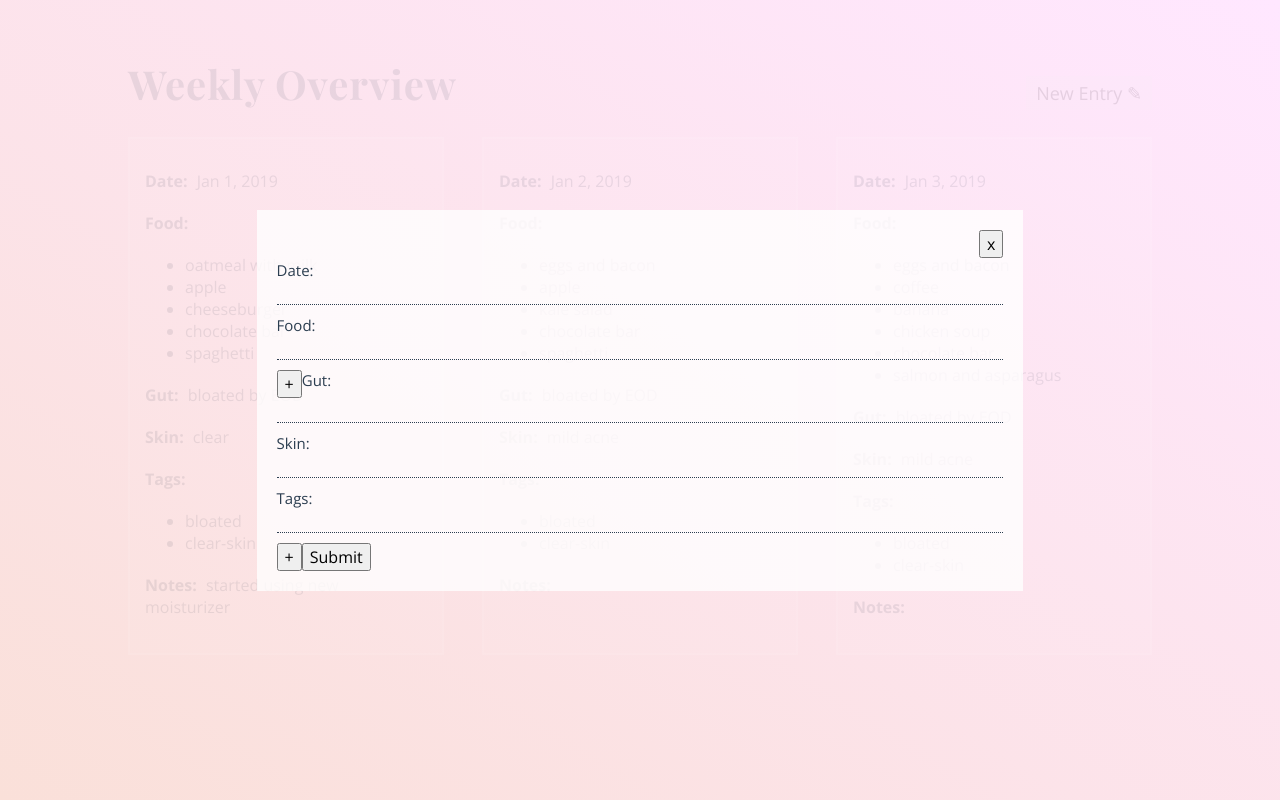
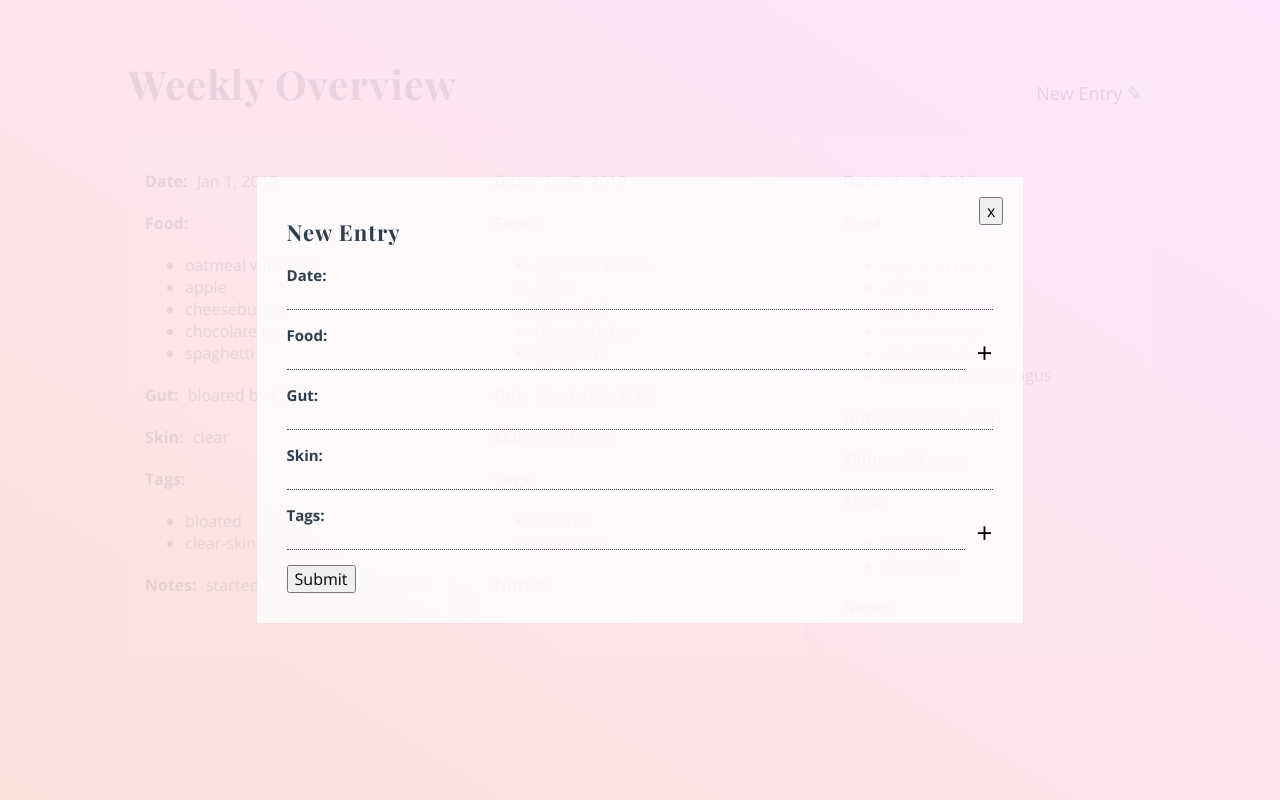
Before and after one commit to ngojenny/food-tracker, a Vue app: page /#/ in a window 1280 px wide. Both pictures are taken after a click on the button "New Entry ✎". Built offline with nearby package versions, Linux system fonts and the light colour scheme.

Commit message:
add id to food and tags, use v-model instead of manually updating data

```diff
--- a/src/components/Dashboard.vue
+++ b/src/components/Dashboard.vue
@@ -36,44 +36,53 @@ export default {
         {
           date: "Jan 1, 2019",
           foods: [
-            "oatmeal with milk",
-            "apple",
-            "cheeseburger",
-            "chocolate bar",
-            "spaghetti"
+            { description: "oatmeal with milk", id: "seed1fooditem1" },
+            { description: "apple", id: "seed1fooditem2" },
+            { description: "cheeseburger", id: "seed1fooditem3" },
+            { description: "chocolate bar", id: "seed1fooditem4" },
+            { description: "spaghetti", id: "seed1fooditem5" }
           ],
           gut: "bloated by EOD",
           skin: "clear",
-          tags: ["bloated", "clear-skin"],
+          tags: [
+            { description: "bloated", id: "seed1tagitem1" },
+            { description: "clear-skin", id: "seed1tagitem2" }
+          ],
           notes: "started using new moisturizer"
         },
         {
           date: "Jan 2, 2019",
           foods: [
-            "eggs and bacon",
-            "apple",
-            "kale salad",
-            "chocolate bar",
-            "spaghetti"
+            { description: "eggs and bacon", id: "seed2fooditem1" },
+            { description: "apple", id: "seed2fooditem2" },
+            { description: "kale salad", id: "seed2fooditem3" },
+            { description: "chocolate bar", id: "seed2fooditem4" },
+            { description: "spaghetti", id: "seed2fooditem5" }
           ],
           gut: "bloated by EOD",
           skin: "mild acne",
-          tags: ["bloated", "clear-skin"],
+          tags: [
+            { description: "bloated", id: "seed2tagitem1" },
+            { description: "clear-skin", id: "seed2tagitem2" }
+          ],
           notes: ""
         },
         {
           date: "Jan 3, 2019",
           foods: [
-            "eggs and bacon",
-            "coffee",
-            "banana",
-            "chicken soup",
-            "chocolate bar",
-            "salmon and asparagus"
+            { description: "eggs and bacon", id: "seed3fooditem1" },
+            { description: "coffee", id: "seed3fooditem2" },
+            { description: "banana", id: "seed3fooditem3" },
+            { description: "chicken soup", id: "seed3fooditem4" },
+            { description: "chocolate bar", id: "seed3fooditem5" },
+            { description: "salmon and asparagus", id: "seed3fooditem6" }
           ],
           gut: "bloated by EOD",
           skin: "mild acne",
-          tags: ["bloated", "clear-skin"],
+          tags: [
+            { description: "bloated", id: "seed3tagitem1" },
+            { description: "clear-skin", id: "seed3tagitem2" }
+          ],
           notes: ""
         }
       ]
@@ -100,6 +109,7 @@ h1 {
 .card-container {
   display: flex;
   justify-content: space-between;
+  flex-wrap: wrap;
 }
 
 .add-button {
--- a/src/components/DayEntry.vue
+++ b/src/components/DayEntry.vue
@@ -8,7 +8,7 @@
       <span class="entry-label">food:</span>
     </p>
     <ul>
-      <li v-for="food in foods" v-bind:key="food">{{food}}</li>
+      <li v-for="food in foods" v-bind:key="food.id">{{food.description}}</li>
     </ul>
     <p>
       <span class="entry-label">gut:</span>
@@ -22,7 +22,7 @@
       <span class="entry-label">tags:</span>
     </p>
     <ul>
-      <li v-for="tag in tags" v-bind:key="tag">{{tag}}</li>
+      <li v-for="tag in tags" v-bind:key="tag.id">{{tag.description}}</li>
     </ul>
     <p>
       <span class="entry-label">notes:</span>
@@ -42,7 +42,8 @@ export default {
   border: 2px solid #ffffff;
   background: rgba(255, 255, 255, 0.4);
   padding: 15px;
-  width: calc(33.3% - 25px);
+  width: calc(33.3% - 15px);
+  margin-bottom: 25px;
 }
 
 .entry-label {
--- a/src/components/EntryForm.vue
+++ b/src/components/EntryForm.vue
@@ -1,29 +1,44 @@
 <template>
   <div v-on:click="closeModal" class="modal">
     <form v-on:click.stop v-on:submit.prevent="sendEntry">
+      <h2>New Entry</h2>
       <button v-on:click="closeModal" class="btn-close" type="button">x</button>
       <label for="date">Date:</label>
-      <input type="text" id="date" v-on:keyup="updateField" />
+      <input type="text" id="date" v-model="currentEntry.date" />
       <label for="foodItem">Food:</label>
       <div v-if="currentEntry.foods.length > 0">
-        <ul v-for="food in currentEntry.foods" v-bind:key="food">
-          <li>{{food}}</li>
+        <ul v-for="food in currentEntry.foods" v-bind:key="food.id">
+          <li>{{food.description}}</li>
         </ul>
       </div>
-      <input type="text" id="foodItem" v-on:keyup="updateField" />
-      <button type="button" v-on:click="addListItem" data-item="foodItem">+</button>
+      <div class="field-container">
+        <input
+          type="text"
+          id="foodItem"
+          v-model="currentEntry.foodItem"
+          v-on:keyup.enter="addListItem"
+        />
+        <button class="btn-add-item" type="button" v-on:click="addListItem" data-item="foodItem">+</button>
+      </div>
       <label for="gut">Gut:</label>
-      <input type="text" id="gut" v-on:keyup="updateField" />
+      <input type="text" id="gut" v-model="currentEntry.gut" />
       <label for="skin">Skin:</label>
-      <input type="text" id="skin" v-on:keyup="updateField" />
+      <input type="text" id="skin" v-model="currentEntry.skin" />
       <label for="tags">Tags:</label>
       <div v-if="currentEntry.tags.length > 0">
-        <ul v-for="tag in currentEntry.tags" v-bind:key="tag">
-          <li>{{tag}}</li>
+        <ul v-for="tag in currentEntry.tags" v-bind:key="tag.id">
+          <li>{{tag.description}}</li>
         </ul>
       </div>
-      <input type="text" id="tagItem" v-on:keyup="updateField" />
-      <button type="button" v-on:click="addListItem" data-item="tagItem">+</button>
+      <div class="field-container">
+        <input
+          type="text"
+          id="tagItem"
+          v-model="currentEntry.tagItem"
+          v-on:keyup.enter="addListItem"
+        />
+        <button class="btn-add-item" type="button" v-on:click="addListItem" data-item="tagItem">+</button>
+      </div>
       <button type="submit">Submit</button>
     </form>
   </div>
@@ -47,11 +62,6 @@ export default {
     };
   },
   methods: {
-    updateField(e) {
-      const value = e.target.value;
-      const id = e.target.id;
-      this.currentEntry[id] = value;
-    },
     sendEntry() {
       const massagedEntry = Object.assign({}, this.currentEntry);
       delete massagedEntry.foodItem;
@@ -68,12 +78,20 @@ export default {
       };
     },
     addListItem(e) {
-      const item = e.target.dataset.item;
-      const val = e.target.value;
+      let item = e.target.dataset.item;
+      if (!item) {
+        item = e.target.id;
+      }
 
       const pluralKey = item.split("Item")[0] + "s";
+      const itemObj = {
+        description: this.currentEntry[item],
+        id: Date.now()
+      };
 
-      this.currentEntry[pluralKey].push(this.currentEntry[item]);
+      this.currentEntry[pluralKey].push(itemObj);
+
+      console.log("this.currentEntry", this.currentEntry);
     },
     closeModal() {
       this.$emit("close-modal");
@@ -99,24 +117,31 @@ export default {
 }
 
 form {
-  /* border: 1px solid tomato; */
   width: 60%;
   background: rgba(255, 255, 255, 0.8);
-  padding: 20px;
-  padding-top: 50px;
+  padding: 30px;
+  padding-top: 40px;
   margin: auto;
   display: flex;
   flex-wrap: wrap;
   position: relative;
 }
 
+h2 {
+  width: 100%;
+  margin-top: 0;
+  letter-spacing: 1px;
+  font-size: 2.2rem;
+}
+
 label {
   font-size: 1.5rem;
+  font-weight: 700;
 }
 
 input {
   width: 100%;
-  margin-bottom: 10px;
+  margin-bottom: 15px;
   background: none;
   border: none;
   border-bottom: 1px dotted #2c3e50;
@@ -127,4 +152,19 @@ input {
   top: 20px;
   right: 20px;
 }
+
+.field-container {
+  display: flex;
+  align-items: baseline;
+  width: 100%;
+}
+
+.btn-add-item {
+  border: none;
+  background: none;
+  margin-left: 5px;
+  margin-right: -5px;
+  line-height: 0;
+  font-size: 2.8rem;
+}
 </style>
```
